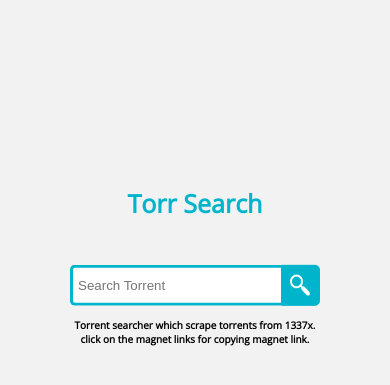
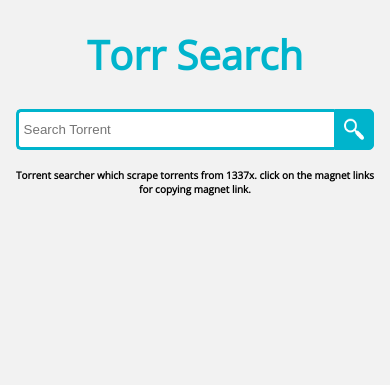
Before and after one commit to dwivedi-ritik/torrent-scrapper, a Flask app: page / in a window 390 px wide. Shown: the top 385 px of the page. Run offline with Flask 2, Linux system fonts and the light colour scheme.

Commit message:
fixed layout bugs

```diff
--- a/static/style.css
+++ b/static/style.css
@@ -1,27 +1,23 @@
 @import url(https://fonts.googleapis.com/css?family=Open+Sans);
 
 body{
-  margin: 0;
-  padding: 0;
+  margin: 0 4% 0 4%;
   background: #f2f2f2;
   font-family: 'Open Sans', sans-serif;
 }
 
 .up {
- display: flex;
- align-items: center;
- justify-content: center;
+    display: flex;
+    flex-direction: column;
+    align-items: center;
 }
 
 .up h1{
-  position: absolute;
-  top:15%;
   color: #00B4CC;
-  font-size: 60px;
+  font-size: 2.5rem;
 }
 
 .search {
-  width: 100%;
   position: relative;
   display: flex;
 }
@@ -66,11 +62,8 @@
 }
 
 .wrap{
-  width: 400px;
-  position: absolute;
-  top: 50%;
-  left: 50%;
-  transform: translate(-50%, -80%);
+  max-width: 400px;
+  min-width: auto;
 }
 .wrap p{
   margin-top: 5%;
@@ -78,38 +71,38 @@
   font-size: 10px;
   font-weight: bold;
 }
+
 .res {
-  position:absolute;
-  top:60%;
-  left:50%;
+    display: flex;
+    flex-direction: column;
+    align-items: center;
 }
+
 .tor {
   margin-top: 15px;
+  padding: 0.8rem;
+  font-size: 0.5rem;
   display: flex;
   align-items: center;
-  justify-content: space-around;
-  transform: translateX(-50%);
-  font-size: 12px;
-  width: 650px;
-  max-width: 1000px;
-  height: 50px;
+  gap:2rem;
+  min-width: auto;
+  height: auto;
+  min-height: 4rem;
   border-left: 3px solid #00B4CC;
+  box-shadow: 2px 4px 12px 1px rgb(218, 217, 217);
 }
 
 .title {
   font-weight: bold;
-  padding: 15px;
 }
 
 .seeders{
     font-weight: bold;
-    padding: 5px;
     color: rgb(49, 199, 114);
 }
 
 .leeches{
   font-weight: bold;
-  padding: 10px;
   color: rgb(236, 117, 38);
 }
 
@@ -127,21 +120,9 @@
   color: rgb(236, 61, 38);
 }
 
-@media screen and (max-width: 700px){
-  .up h1{
-    top: 20%;
-    font-size: 25px;
+@media (min-width: 700px){
+    .tor{
+      width: 650px;
+
+    }
   }
-  .wrap {
-    width: 250px;
-    top:40%;
-  }
-  .tor {
-    font-size: 8px;
-    border: none;
-    height: auto;
-    width: auto;
-    border-left: 3px solid #00B4CC;
-    box-shadow: 2px 4px 12px 1px rgb(218, 217, 217);
-  }
-}
--- a/templates/index.html
+++ b/templates/index.html
@@ -1,13 +1,15 @@
 <!DOCTYPE html>
 <html lang="en">
+
 <head>
     <meta charset="UTF-8">
     <meta http-equiv="X-UA-Compatible" content="IE=edge">
     <meta name="viewport" content="width=device-width, initial-scale=1.0">
     <title>Torr Search</title>
-    <link rel="stylesheet"  href= {{ url_for( 'static' , filename = 'style.css' )}}>
+    <link rel="stylesheet" href={{ url_for( 'static' , filename='style.css' )}}>
 
 </head>
+
 <body>
     <div class="up">
         <h1>Torr Search</h1>
@@ -15,7 +17,7 @@
             <form class="search" method="POST">
                 <input type="text" class="searchTerm" placeholder="Search Torrent" name="query">
                 <button type="submit" class="searchButton" value="">
-                <img src="./static/search.png" class = "ico" alt="" type="submit">
+                    <img src="./static/search.png" class="ico" alt="" type="submit">
                 </button>
             </form>
             <p>Torrent searcher which scrape torrents from 1337x.
@@ -32,11 +34,13 @@
             <div class="title">{{ item['title'] }}</div>
             <div class="seeders">Seeders: <span> {{ item['seeders'] }} </span></div>
             <div class="leeches">Leeches: <span> {{ item['leeches'] }} </span></div>
-                <input type='text' class="magnets-inp" value={{ item['magnet_url'] }} readonly>
+            <a class="download" href={{ item['magnet_url'] }} target="blank_">Download
+            </a>
         </div>
         {% endfor %}
     </div>
 </body>
-    <script src={{ url_for('static' ,filename = 'index.js')}}>
+<script src={{ url_for('static' ,filename='index.js' )}}>
 </script>
+
 </html>
```
Also changed, not shown: torrent.py (+3 -4 lines). Lines whose indentation alone changed are shown as unchanged.
